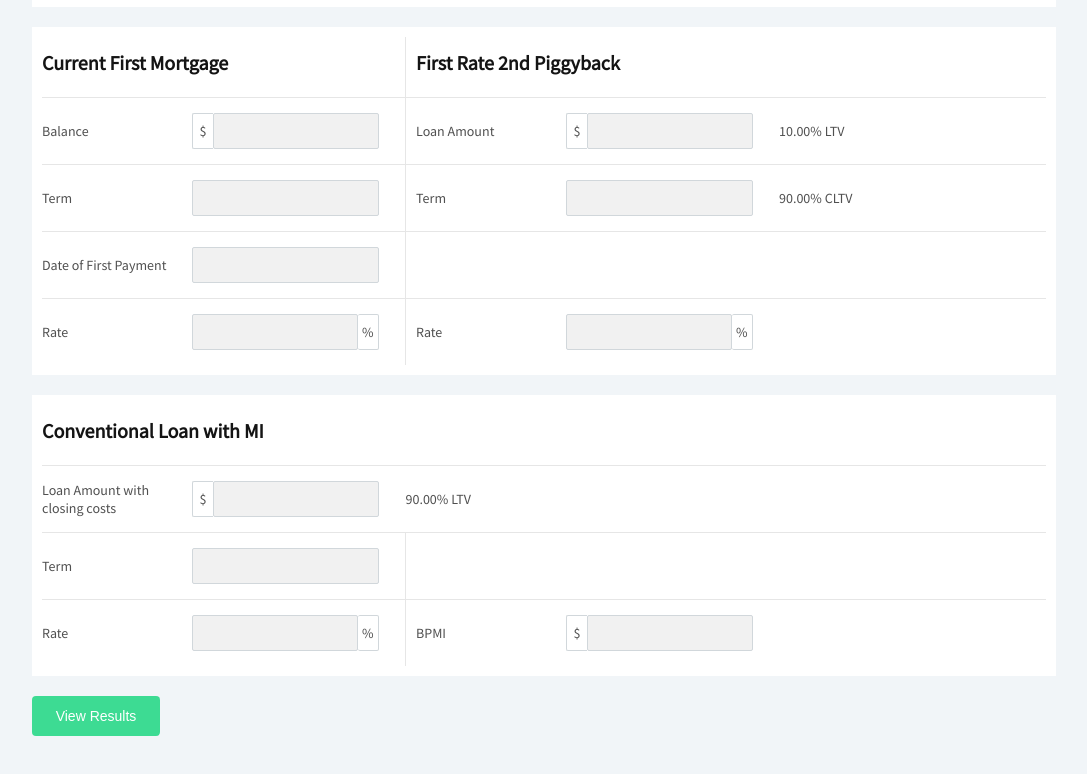
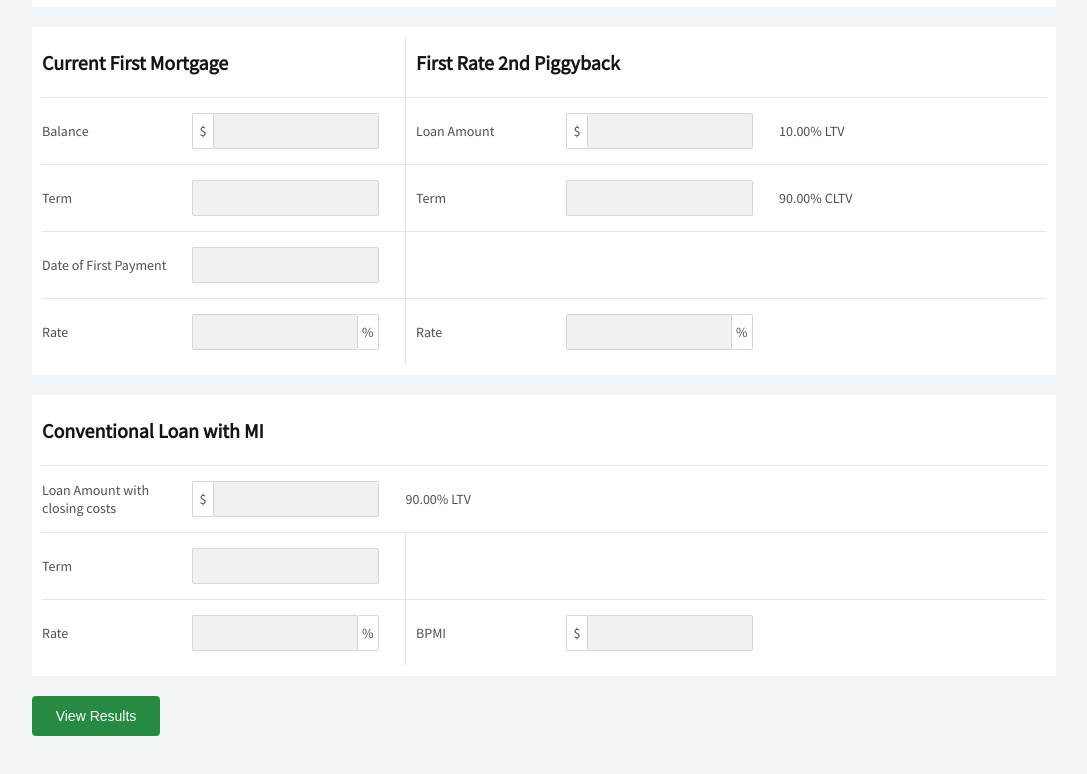
Before and after one commit to markkup/spring-eq-calcs, a plain HTML site: page conv-w-mi-vs-combo/index.html in a window 1280 px wide. Shown: the part 464-1238 px from the top of the page, without its empty margins (96-1183 px from the left). Drawn offline with Linux system fonts and the light colour scheme.

Commit message:
Update button color to match logo

```diff
--- a/styles/calc.css
+++ b/styles/calc.css
@@ -178,7 +178,7 @@ button {
     padding: 0 15px;
     border: none;
     text-shadow: none;
-    background: #3ddb93;
+    background: #268A43;
     color: #fff;
     font-size: 14px;
 }
```
